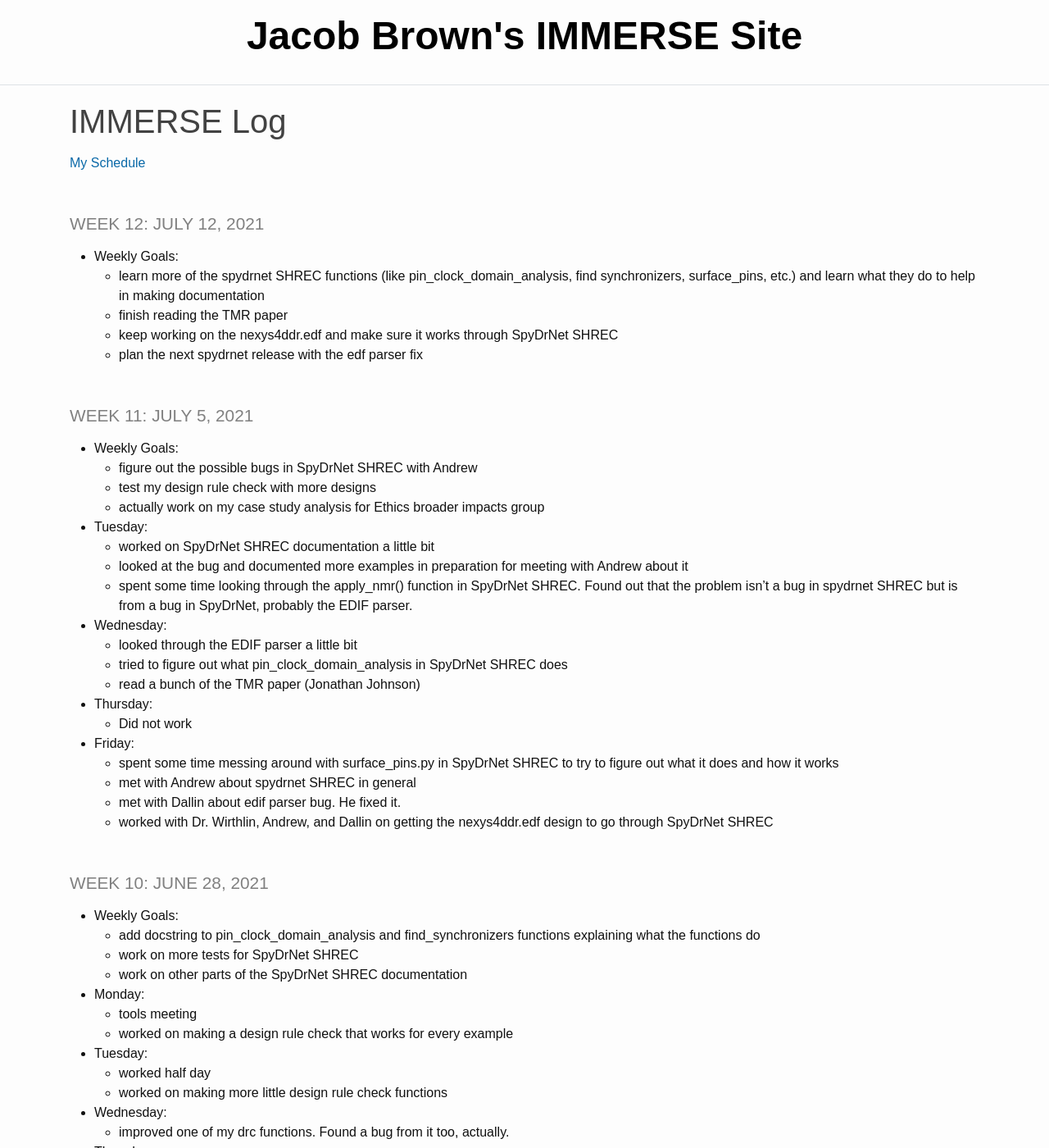
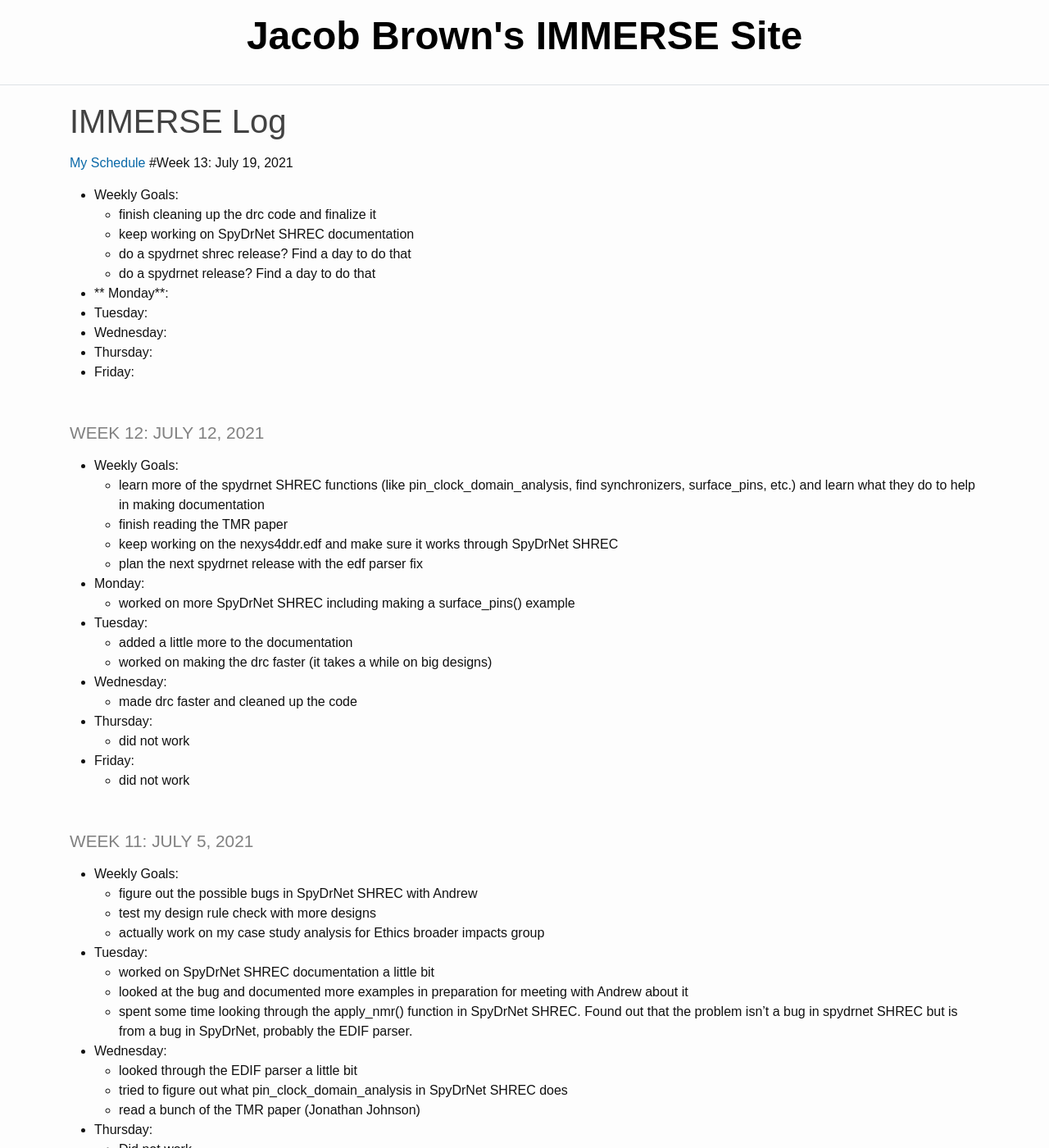
Before and after one commit to jacobdbrown4/jacob_brown, a Jekyll site: the page built from _pages/log.md, in a window 1280 px wide and 1400 px high. Shown: the whole window at 82% size. Built offline with Jekyll 4.4.1, drawn with Linux system fonts in a browser that asks for light colours.

Commit message:
updated log

```diff
--- a/_pages/log.md
+++ b/_pages/log.md
@@ -4,12 +4,35 @@ title: IMMERSE Log
 ---
 
 [My Schedule](https://jacobdbrown4.github.io/jacob_brown//pages/schedule/)
+#Week 13: July 19, 2021
+* **Weekly Goals**:
+  * finish cleaning up the drc code and finalize it
+  * keep working on SpyDrNet SHREC documentation
+  * do a spydrnet shrec release? Find a day to do that
+  * do a spydrnet release? Find a day to do that
+* ** Monday**:
+* **Tuesday**:
+* **Wednesday**:
+* **Thursday**:
+* **Friday**:
+
 ### Week 12: July 12, 2021
 * **Weekly Goals**:
   * learn more of the spydrnet SHREC functions (like pin_clock_domain_analysis, find synchronizers, surface_pins, etc.) and learn what they do to help in making documentation
   * finish reading the TMR paper
   * keep working on the nexys4ddr.edf and make sure it works through SpyDrNet SHREC
   * plan the next spydrnet release with the edf parser fix
+* **Monday**:
+  * worked on more SpyDrNet SHREC including making a surface_pins() example
+* **Tuesday**:
+  * added a little more to the documentation
+  * worked on making the drc faster (it takes a while on big designs)
+* **Wednesday**:
+  * made drc faster and cleaned up the code
+* **Thursday**:
+  * did not work
+* **Friday**:
+  * did not work
 
 ### Week 11: July 5, 2021
 * **Weekly Goals**:
```
